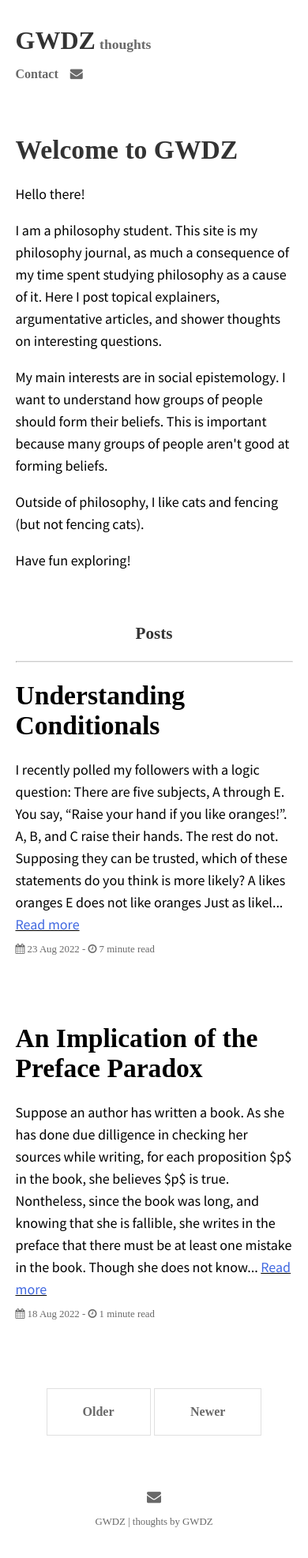
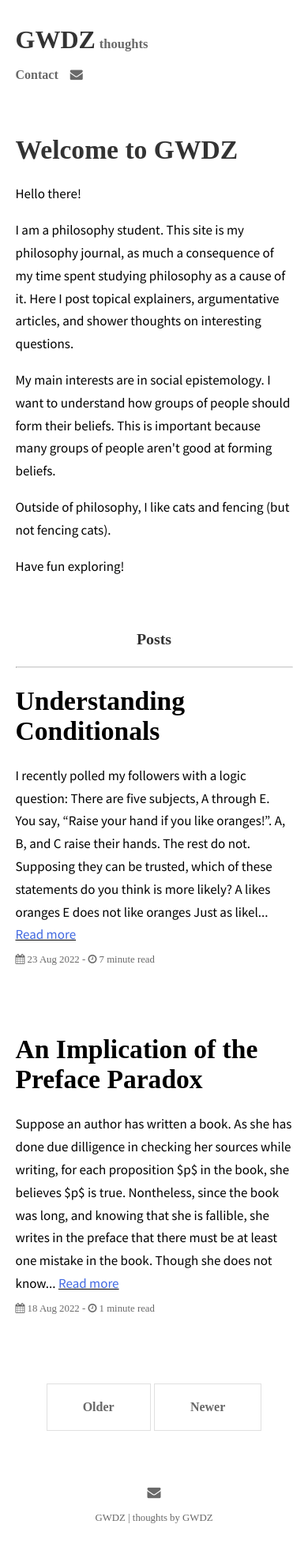
Before and after one commit to GWDZ-true/gwdz-site, a Jekyll site: the page built from index.html, in a window 390 px wide. Shown: the whole page at 79% size. Built offline with Jekyll 4.4.1, drawn with Linux system fonts in a browser that asks for light colours; some web fonts are replaced; the list of posts is cut into pages by our own code.

Commit message:
Update _base.scss

```diff
--- a/_sass/_base.scss
+++ b/_sass/_base.scss
@@ -21,8 +21,8 @@ body {
 
 @media only screen and (max-width: 768px) {
   body {
-    font-size: 18px;
-    line-height: 28px;
+    font-size: 17px;
+    line-height: 1.8rem;
   }
 }
 
```
